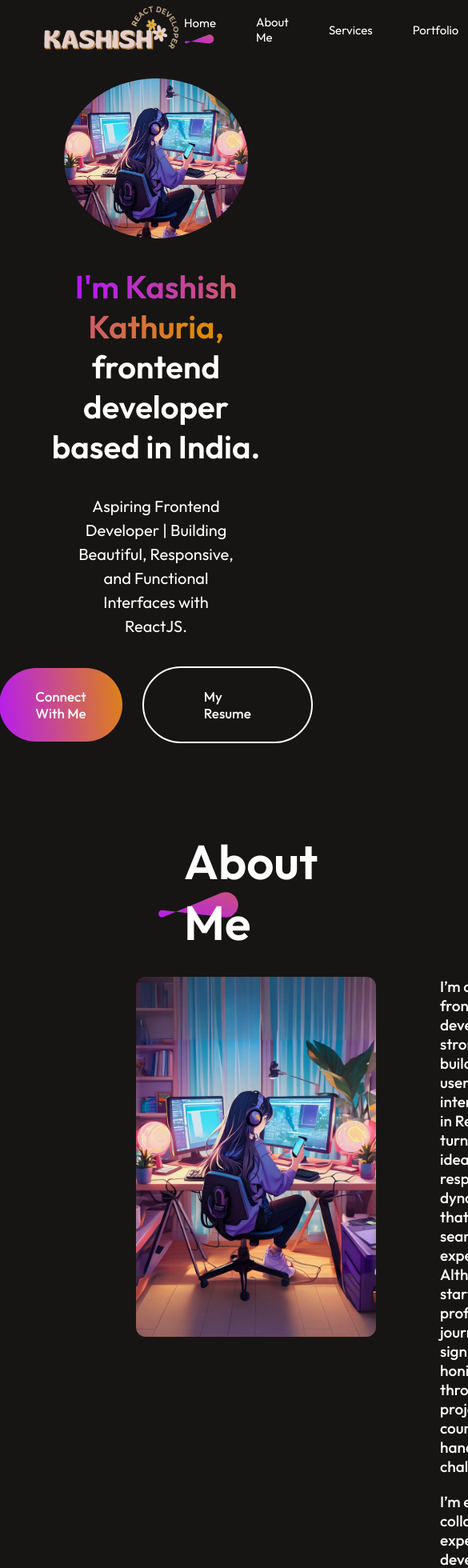
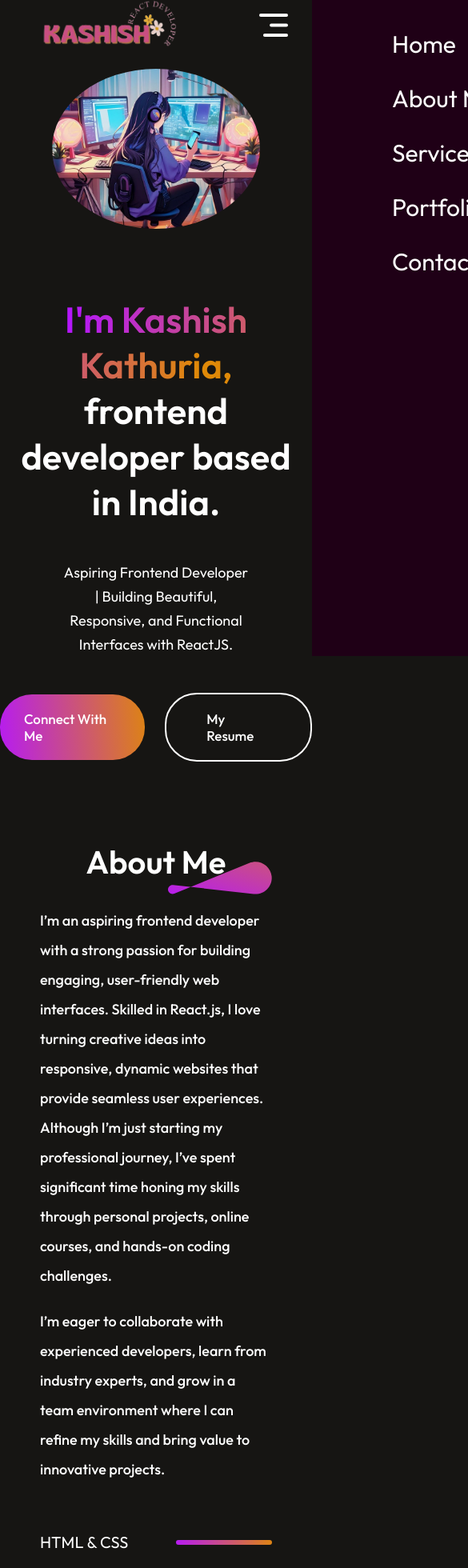
Before and after one commit to imkashishkathuria/my-portfolio, a React (Vite) app: page / in a window 390 px wide. Shown: the part 24-1984 px from the top of the page at 80% size, 585 px wide, since content can reach past the window. Built offline with nearby package versions, Linux system fonts and the light colour scheme.

Commit message:
complete responsive

```diff
--- a/src/Components/About/About.css
+++ b/src/Components/About/About.css
@@ -3,7 +3,7 @@
     align-items: center;
     justify-content: center;
     gap: 80px;
-    margin: 60px 170px;
+    margin: 60px 100px;
     /* margin-bottom: 90px; */
 
 }
@@ -56,6 +56,7 @@
     gap: 20px;
     font-size: 19px;
     font-weight: 500;
+    line-height: 33px;
 }
 
 .about-skills{
@@ -122,3 +123,67 @@
     transform: scale(1.05);
     transition: 0.5s;
 }
+
+@media (max-width:768px) {
+    .about{
+        gap: 50px;
+        margin: 50px 50px;
+        align-items: center;
+    }
+
+    .about-title h1{
+        font-size: 40px;
+        padding: 0;
+    }
+
+    .about-title img{
+        width: 130px;
+        margin-right: 20px;
+    }
+
+    .about-sections{
+        flex-direction: column;
+    }
+
+    .about-left{
+        display: none;
+    }
+
+    .about-para{
+        font-size: 18px;
+        line-height: 37px;
+    }
+
+    .about-skill{
+        gap: 20px;
+        align-items: center;
+    }
+
+    .about-skill p{
+        font-size: 20px;
+    }
+
+    .about-skill hr{
+        height: 6px;
+    }
+
+    .about-achievements{
+        justify-content: space-between;
+
+    }
+
+    .about-achievement{
+        gap: 10px;
+    }
+
+    .about-achievement h1{
+        font-size: 32px;
+        font-weight: 600;
+    }
+
+    .about-achievement p{
+        text-align: center;
+        font-size: 16px;
+        line-height: 25px;
+    }
+}
--- a/src/Components/Contact/Contact.css
+++ b/src/Components/Contact/Contact.css
@@ -120,3 +120,57 @@
     transform: scale(1.1);
     transition: 0.3s;
 }
+
+@media (max-width:768px) {
+    .contact{
+        gap: 50px;
+        margin: 50px 70px;
+        align-items: center;
+    }
+
+    .contact-title h1{
+        padding: 0;
+        font-size: 40px;
+        font-weight: 500;
+    }
+
+    .contact-title img{
+        width: 130px;
+        margin-right: -20px;
+    }
+
+    .contact-section{
+        flex-direction: column;
+    }
+
+    .contact-left p{
+        font-size: 15px;
+    }
+
+    .contact-detail{
+        gap: 20px;
+    }
+
+    .contact-detail img{
+        width: 25px;
+    }
+
+    .contact-right label{
+        font-size: 20px;
+    }
+
+    .contact-right input{
+        width: 100%;
+        font-size: 20px;
+    }
+
+    .contact-right textarea{
+        width: 95%;
+        font-size: 20px;
+    }
+
+    .contact-submit{
+        font-size: 20px;
+        padding: 15px 40px;
+    }
+}
--- a/src/Components/Footer/Footer.css
+++ b/src/Components/Footer/Footer.css
@@ -69,3 +69,21 @@
     transform: scale(1.1);
     transition: 0.3s;
 }
+
+@media (max-width:768px) {
+    .footer{
+        margin: 50px 70px;
+
+    }
+
+    .footer-top{
+        flex-direction: column;
+        gap: 50px;
+    }
+
+    .footer-bottom{
+        display: flex;
+        flex-direction: column-reverse;
+        margin-bottom: 50px;
+    }
+}
--- a/src/Components/Hero/Hero.css
+++ b/src/Components/Hero/Hero.css
@@ -62,3 +62,39 @@
 .hero-resume:hover{
     border-color: #B415FF;
 }
+
+@media (max-width:768px) {
+    .hero img{
+        margin-bottom: 120px;
+        width: 260px;
+    }
+
+    .hero h1{
+        margin-top: -70px;
+        width: 90%;
+        font-size: 45px;
+    }
+
+    .hero p{
+        width: 60%;
+        font-size: 18px;
+        margin: 10px 0px;
+    }
+
+    .hero-action{
+        gap: 16px;
+        font-size: 15px;
+        font-weight: 500;
+        margin-bottom: 50px;
+    }
+
+    .hero-connect{
+        padding: 20px 30px;
+        border-radius: 40px;
+    }
+
+    .hero-resume{
+        padding: 20px 50px;
+        border-radius: 40px;
+    }
+}
--- a/src/Components/MyWork/MyWork.css
+++ b/src/Components/MyWork/MyWork.css
@@ -64,3 +64,40 @@
     transform: scale(1.05);
     border-color: #B415FF;
 }
+
+@media (max-width:768px) {
+    .mywork{
+        gap: 50px;
+        margin: 50px 50px;
+        align-items: center;
+    }
+
+    .mywork-title h1{
+        padding: 0;
+        font-size: 40px;
+        font-weight: 500x;
+    }
+
+    .mywork-title img{
+        width: 130px;
+        margin-right: -20px;
+
+    }
+
+    .mywork-container{
+        grid-template-columns: 1fr 1fr;
+        gap: 30px;
+    }
+
+    .mywork-container img{
+        width: 100%;
+        height: 100%;
+    }
+
+    .mywork-showmore{
+        padding: 20px 40px;
+        font-size: 18px;
+        margin: 20px auto;
+        cursor: pointer;
+    }
+}
--- a/src/Components/Navbar/Navbar.css
+++ b/src/Components/Navbar/Navbar.css
@@ -3,6 +3,7 @@
     align-items: center;
     justify-content: space-between;
     margin: 20px 50px;
+    /* position: fixed; */
 }
 
 .nav-menu{
@@ -43,3 +44,56 @@
     text-decoration: none;
     color: white;
 }
+
+.nav-mob-close{
+    display: none;
+}
+
+.nav-mob-open{
+    display: none;
+}
+
+@media (max-width:768px) {
+    .navbar{
+        margin: 20px 50px;
+    }
+
+    .nav-connect{
+        display: none;
+    }
+
+    .nav-mob-open{
+        display: block;
+        position: fixed;
+        right: 30px;
+    }
+
+    .nav-mob-close{
+        display: block;
+        position: relative;
+        top: 30px;
+        left: 290px;
+        width: 30px;
+    }
+
+    .nav-menu{
+        position: fixed;
+        flex-direction: column;
+        align-items: start;
+        top: 0;
+        gap: 30px;
+        background-color: #1F0016;
+        width: 350px;
+        height: 100%;
+        z-index: 2;
+        transition: right 0.3s;
+        right: -350px;
+
+    }
+    .nav-menu li{
+        font-size: 30px;
+        padding-left: 100px;
+        flex-direction: row;
+        gap: 20px;
+    }
+}
--- a/src/Components/Navbar/Navbar.jsx
+++ b/src/Components/Navbar/Navbar.jsx
@@ -1,15 +1,29 @@
 import './Navbar.css'
 import logo from '../../assets/logo.png'
 import underline from '../../assets/nav_underline.svg';
-import { useState } from 'react';
+import { useRef, useState } from 'react';
 import AnchorLink from 'react-anchor-link-smooth-scroll';
+import menu_open from '../../assets/menu_open.svg'
+import menu_close from '../../assets/menu_close.svg'
 
 const Navbar = () => {
   const [menu, setMenu] = useState("home");
+  const menuRef = useRef();
+
+  const openMenu = () =>{
+    menuRef.current.style.right="0";
+  }
+
+  const closeMenu = () =>{
+    menuRef.current.style.right="-350px";
+  }
+
   return (
     <div className='navbar'>
         <img src={logo} alt='' width="180px" height="70px"/>
-        <ul className="nav-menu">
+        <img src={menu_open} alt='' className='nav-mob-open' onClick={openMenu}/>
+        <ul ref={menuRef} className="nav-menu">
+          <img src={menu_close} alt='' className='nav-mob-close' onClick={closeMenu}/>
           <li><AnchorLink  className='anchor-link' href='#home'><p onClick={()=>setMenu("home")}>Home</p></AnchorLink>{menu === "home" ? <img src={underline} alt='' /> : <></>}</li>
           <li><AnchorLink className='anchor-link' offset={50} href='#about'><p onClick={()=>setMenu("about me")}>About Me</p></AnchorLink>{menu === "about me" ? <img src={underline} alt='' /> : <></>}</li>
           <li><AnchorLink className='anchor-link' offset={50} href='#services'><p onClick={()=>setMenu("services")}>Services</p></AnchorLink>{menu === "services" ? <img src={underline} alt='' /> : <></>}</li>
--- a/src/Components/Services/Services.css
+++ b/src/Components/Services/Services.css
@@ -71,3 +71,46 @@
     transform: scale(1.05);
     transition: 0.4s;
 }
+
+@media (max-width:768px) {
+    .services{
+        align-items: center;
+        gap: 70px;
+        margin: 20px 30px;
+    }
+
+    .services-title h1{
+        padding: 0;
+        font-size: 40px;
+
+    }
+
+    .services-title img{
+        width: 130px;
+        margin-right: -20px;
+    }
+
+    .services-format{
+        gap: 30px;
+        padding: 48px;
+    }
+
+    .services-format h2{
+        font-size: 20px;
+
+    }
+
+    .services-format p{
+        font-size: 13px;
+        max-width: 300px;
+    }
+
+    .services-readmore img{
+        width: 20px;
+    }
+
+    .services-container{
+        grid-template-columns: 1fr 1fr;
+        gap: 60px;
+    }
+}
```
Also changed, not shown: src/assets/logo.png.
